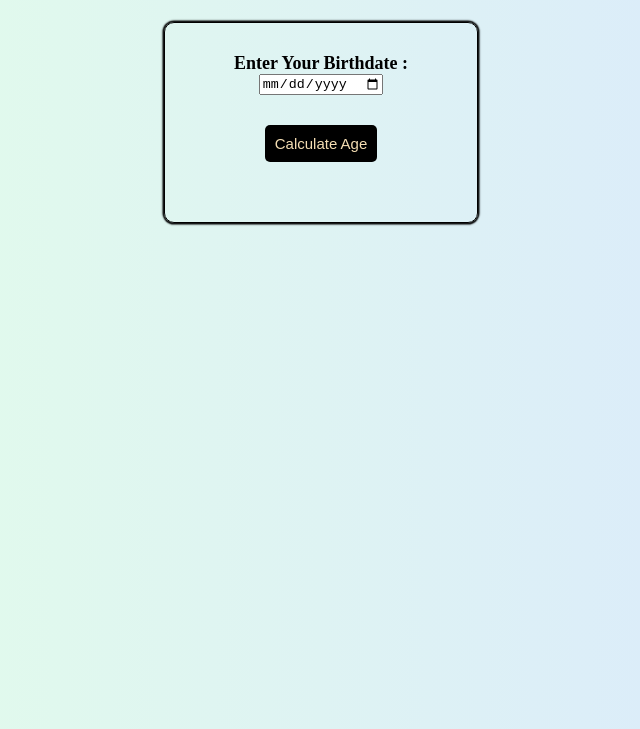
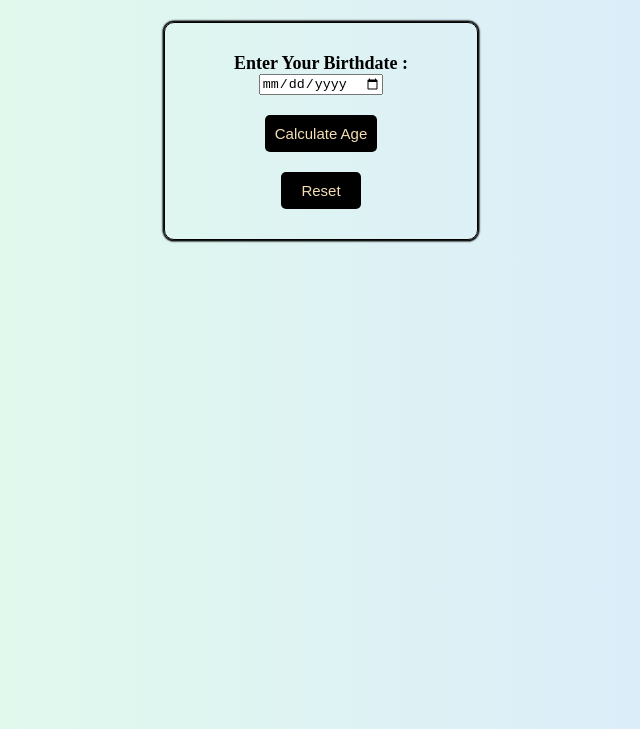
Before and after one commit to Aditi-Wanjari06/Age-Calculator, a plain HTML site: page index.html in a window 1280 px wide. Shown: the part 71-800 px from the top of the page, without its empty margins (319-959 px from the left). Drawn offline with Linux system fonts and the light colour scheme.

Commit message:
reset button added

```diff
--- a/index.html
+++ b/index.html
@@ -31,8 +31,9 @@
             font-weight: bold;
 
         }
+
         .btn {
-            margin: 30px;
+            margin: 20px;
         }
 
         .calculate-age {
@@ -42,6 +43,10 @@
             font-size: 15px;
             background-color: black;
             color: wheat;
+        }
+
+        .btn-reset {
+            padding: 10px 20px;
         }
     </style>
 </head>
@@ -55,6 +60,11 @@
             <p id="result"></p>
             <div class="btn">
                 <button type="button" class="calculate-age" onclick="calculateAge()"> Calculate Age</button>
+            </div>
+            <div>
+                <button type="button" class="calculate-age btn-reset" onclick="reset()"> Reset</button>
+            </div>
+
         </div>
     </div>
     <script>
@@ -72,7 +82,15 @@
                 age--;
             }
 
-                document.getElementById('result').innerHTML = `<b>Your Age is : ${age}</b>`;
+            const result = document.getElementById('result');
+            result.innerHTML = `<b>Your Age is : ${age}</b>`;
+        }
+
+        function reset() {
+            const birthdateInput = document.getElementById('birthdate').value;
+            const result = document.getElementById('result');
+            birthdate.value = "";
+            result.innerText = "";
         }
     </script>
 </body>
```
Lines whose indentation alone changed are shown as unchanged.
